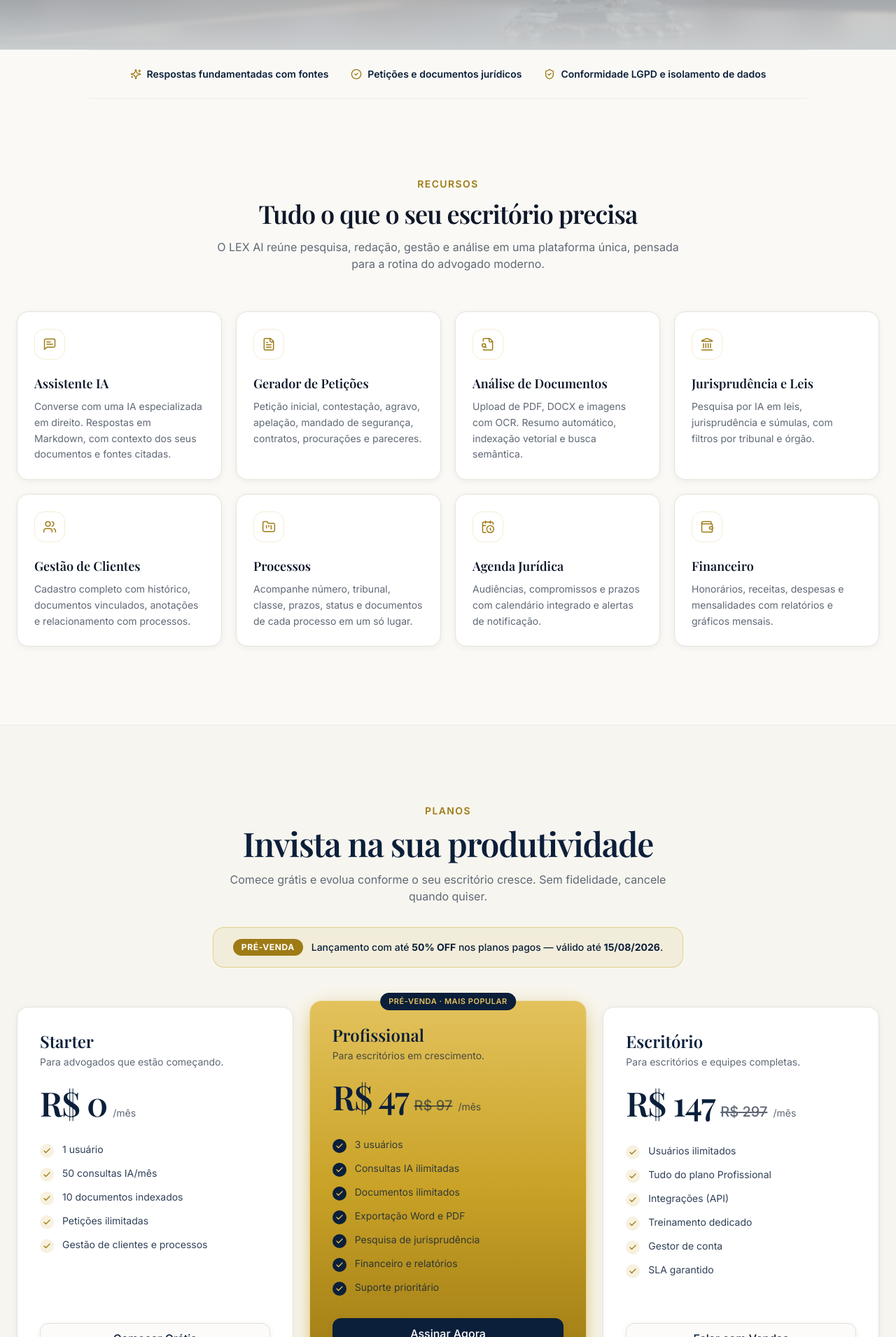
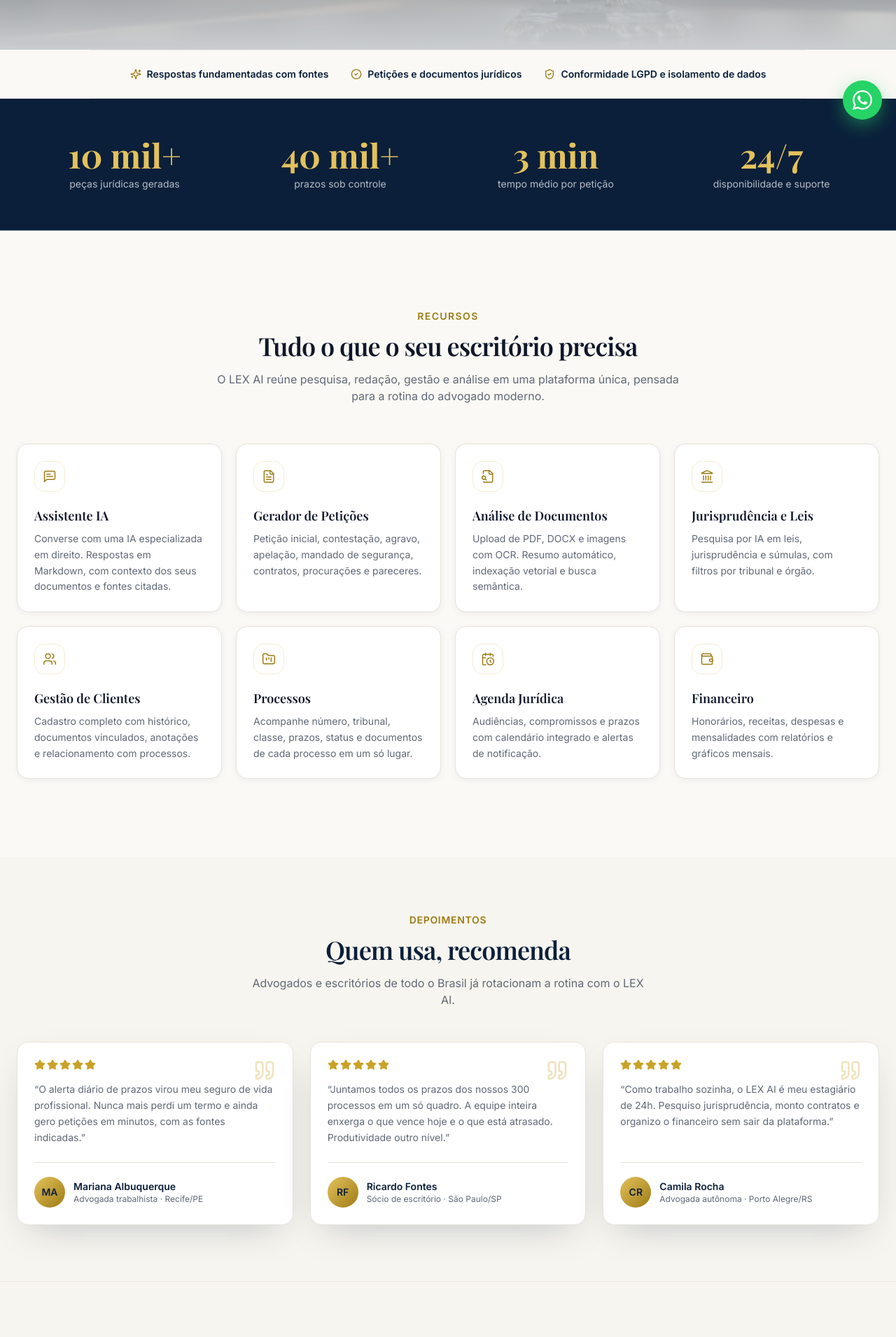
Before and after one commit to BONOVOXDF/lexai, a Next.js app in the folder frontend/: page / in a window 1280 px wide. Shown: the part 609-2520 px from the top of the page at 70% size. Built offline with nearby package versions, Linux system fonts and the light colour scheme.

Commit message:
site: faixa de estatisticas, depoimentos e botao flutuante de WhatsApp na landing

```diff
--- a/frontend/app/page.tsx
+++ b/frontend/app/page.tsx
@@ -1,9 +1,12 @@
 import { LandingNavbar } from "@/components/landing/navbar";
 import { Hero } from "@/components/landing/hero";
+import { Stats } from "@/components/landing/stats";
 import { Features } from "@/components/landing/features";
+import { Testimonials } from "@/components/landing/testimonials";
 import { Plans } from "@/components/landing/plans";
 import { Faq } from "@/components/landing/faq";
 import { Footer } from "@/components/landing/footer";
+import { WhatsAppButton } from "@/components/landing/whatsapp-button";
 
 /** Landing page do LEX AI. */
 export default function LandingPage() {
@@ -12,11 +15,14 @@
       <LandingNavbar />
       <main>
         <Hero />
+        <Stats />
         <Features />
+        <Testimonials />
         <Plans />
         <Faq />
       </main>
       <Footer />
+      <WhatsAppButton />
     </>
   );
 }
--- /dev/null
+++ b/frontend/components/landing/stats.tsx
@@ -0,0 +1,33 @@
+"use client";
+
+import { motion } from "framer-motion";
+
+const STATS = [
+  { valor: "10 mil+", rotulo: "peças jurídicas geradas" },
+  { valor: "40 mil+", rotulo: "prazos sob controle" },
+  { valor: "3 min", rotulo: "tempo médio por petição" },
+  { valor: "24/7", rotulo: "disponibilidade e suporte" },
+];
+
+/** Faixa de estatísticas da landing page. */
+export function Stats() {
+  return (
+    <section className="border-b border-border/60 bg-navy text-white">
+      <div className="mx-auto grid max-w-7xl grid-cols-2 gap-y-10 px-4 py-14 sm:px-6 lg:grid-cols-4">
+        {STATS.map((stat, i) => (
+          <motion.div
+            key={stat.rotulo}
+            initial={{ opacity: 0, y: 16 }}
+            whileInView={{ opacity: 1, y: 0 }}
+            viewport={{ once: true }}
+            transition={{ duration: 0.5, delay: i * 0.08 }}
+            className="text-center"
+          >
+            <p className="font-display text-4xl font-bold text-gold-light sm:text-5xl">{stat.valor}</p>
+            <p className="mt-2 text-sm text-white/70">{stat.rotulo}</p>
+          </motion.div>
+        ))}
+      </div>
+    </section>
+  );
+}
--- /dev/null
+++ b/frontend/components/landing/testimonials.tsx
@@ -0,0 +1,79 @@
+"use client";
+
+import { motion } from "framer-motion";
+import { Quote, Star } from "lucide-react";
+import { initials } from "@/lib/utils";
+
+const DEPOIMENTOS = [
+  {
+    nome: "Mariana Albuquerque",
+    cargo: "Advogada trabalhista · Recife/PE",
+    texto:
+      "O alerta diário de prazos virou meu seguro de vida profissional. Nunca mais perdi um termo e ainda gero petições em minutos, com as fontes indicadas.",
+  },
+  {
+    nome: "Ricardo Fontes",
+    cargo: "Sócio de escritório · São Paulo/SP",
+    texto:
+      "Juntamos todos os prazos dos nossos 300 processos em um só quadro. A equipe inteira enxerga o que vence hoje e o que está atrasado. Produtividade outro nível.",
+  },
+  {
+    nome: "Camila Rocha",
+    cargo: "Advogada autônoma · Porto Alegre/RS",
+    texto:
+      "Como trabalho sozinha, o LEX AI é meu estagiário de 24h. Pesquiso jurisprudência, monto contratos e organizo o financeiro sem sair da plataforma.",
+  },
+];
+
+/** Seção de depoimentos de clientes. */
+export function Testimonials() {
+  return (
+    <section className="bg-parchment py-20 dark:bg-navy-dark">
+      <div className="mx-auto max-w-7xl px-4 sm:px-6">
+        <div className="text-center">
+          <p className="text-sm font-semibold uppercase tracking-wider text-gold-dark dark:text-gold">
+            Depoimentos
+          </p>
+          <h2 className="mt-3 font-display text-3xl font-semibold tracking-tight text-navy dark:text-white sm:text-4xl">
+            Quem usa, recomenda
+          </h2>
+          <p className="mx-auto mt-4 max-w-xl text-muted-foreground">
+            Advogados e escritórios de todo o Brasil já rotacionam a rotina com o LEX AI.
+          </p>
+        </div>
+
+        <div className="mt-12 grid gap-6 md:grid-cols-3">
+          {DEPOIMENTOS.map((dep, i) => (
+            <motion.figure
+              key={dep.nome}
+              initial={{ opacity: 0, y: 20 }}
+              whileInView={{ opacity: 1, y: 0 }}
+              viewport={{ once: true }}
+              transition={{ duration: 0.5, delay: i * 0.1 }}
+              className="relative flex flex-col rounded-2xl border border-border bg-card p-6 shadow-premium"
+            >
+              <Quote className="absolute right-6 top-6 h-8 w-8 text-gold/30" />
+              <div className="flex gap-0.5">
+                {Array.from({ length: 5 }).map((_, s) => (
+                  <Star key={s} className="h-4 w-4 fill-gold text-gold" />
+                ))}
+              </div>
+              <blockquote className="mt-4 flex-1 text-sm leading-relaxed text-muted-foreground">
+                &ldquo;{dep.texto}&rdquo;
+              </blockquote>
+              <figcaption className="mt-6 flex items-center gap-3 border-t border-border pt-5">
+                <div className="flex h-11 w-11 items-center justify-center rounded-full bg-gradient-to-br from-gold-light to-gold-dark text-sm font-semibold text-navy">
+                  {initials(dep.nome)}
+                </div>
+                <div>
+                  <p className="text-sm font-semibold text-navy dark:text-white">{dep.nome}</p>
+                  <p className="text-xs text-muted-foreground">{dep.cargo}</p>
+                </div>
+              </figcaption>
+            </motion.figure>
+          ))}
+        </div>
+      </div>
+    </section>
+  );
+}
--- /dev/null
+++ b/frontend/components/landing/whatsapp-button.tsx
@@ -0,0 +1,24 @@
+"use client";
+
+const WHATSAPP_NUMERO = "5511999999999"; // substitua pelo número real do escritório
+const MENSAGEM = "Olá! Vim pelo site do LEX AI e gostaria de uma demonstração.";
+
+/** Botão flutuante do WhatsApp, fixo no canto inferior direito. */
+export function WhatsAppButton() {
+  const url = `https://wa.me/${WHATSAPP_NUMERO}?text=${encodeURIComponent(MENSAGEM)}`;
+
+  return (
+    <a
+      href={url}
+      target="_blank"
+      rel="noopener noreferrer"
+      aria-label="Fale conosco no WhatsApp"
+      className="group fixed bottom-5 right-5 z-50 flex h-14 w-14 items-center justify-center rounded-full bg-[#25D366] text-white shadow-[0_8px_24px_rgba(37,211,102,0.45)] transition-transform hover:scale-110"
+    >
+      <svg viewBox="0 0 24 24" fill="currentColor" className="h-7 w-7" aria-hidden>
+        <path d="M17.472 14.382c-.297-.149-1.758-.867-2.03-.967-.273-.099-.471-.148-.67.15-.197.297-.767.966-.94 1.164-.173.199-.347.223-.644.075-.297-.15-1.255-.463-2.39-1.475-.883-.788-1.48-1.761-1.653-2.059-.173-.297-.018-.458.13-.606.134-.133.298-.347.446-.52.149-.174.198-.298.298-.497.099-.198.05-.371-.025-.52-.075-.149-.669-1.612-.916-2.207-.242-.579-.487-.5-.669-.51-.173-.008-.371-.01-.57-.01-.198 0-.52.074-.792.372-.272.297-1.04 1.016-1.04 2.479 0 1.462 1.065 2.875 1.213 3.074.149.198 2.096 3.2 5.077 4.487.709.306 1.262.489 1.694.625.712.227 1.36.195 1.871.118.571-.085 1.758-.719 2.006-1.413.248-.694.248-1.289.173-1.413-.074-.124-.272-.198-.57-.347m-5.421 7.403h-.004a9.87 9.87 0 0 1-5.031-1.378l-.361-.214-3.741.982.998-3.648-.235-.374a9.86 9.86 0 0 1-1.51-5.26c.001-5.45 4.436-9.884 9.888-9.884 2.64 0 5.122 1.03 6.988 2.898a9.825 9.825 0 0 1 2.893 6.994c-.003 5.45-4.437 9.884-9.885 9.884m8.413-18.297A11.815 11.815 0 0 0 12.05 0C5.495 0 .16 5.335.157 11.892c0 2.096.547 4.142 1.588 5.945L.057 24l6.305-1.654a11.882 11.882 0 0 0 5.683 1.448h.005c6.554 0 11.89-5.335 11.893-11.893a11.821 11.821 0 0 0-3.48-8.413Z" />
+      </svg>
+      <span className="pointer-events-none absolute inset-0 rounded-full bg-white opacity-0 transition-opacity group-hover:opacity-20" />
+    </a>
+  );
+}
```
